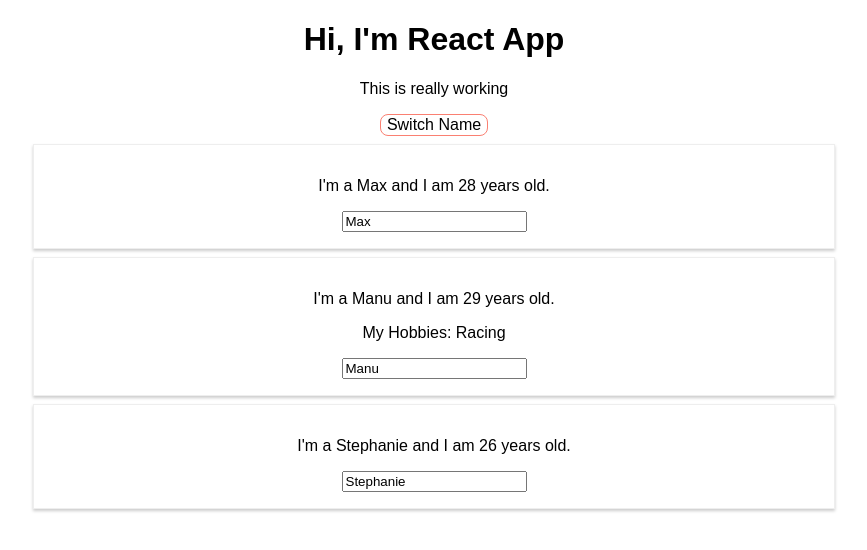
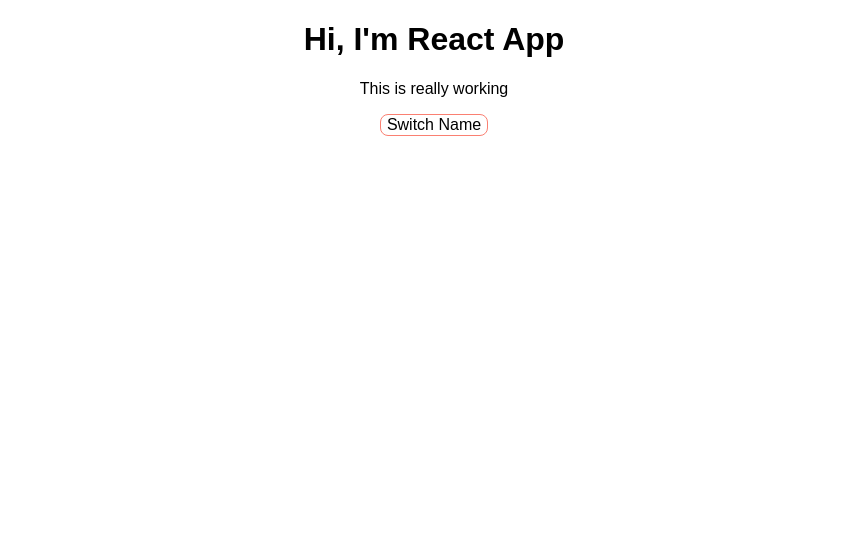
Before and after one commit to Shwartz/react-training, a React (Create React App) app: page / in a window 1280 px wide. Shown: the top 550 px of the page, without its empty margins (206-1073 px from the left). Built offline with nearby package versions, Linux system fonts and the light colour scheme.

Commit message:
Section 4, if statements in JSX

```diff
--- a/src/App.js
+++ b/src/App.js
@@ -29,8 +29,14 @@ class App extends Component {
         {name: 'Max', age: '28'},
         {name: event.target.value, age: '29'},
         {name: 'Stephanie', age: '25'},
-      ]
+      ],
+      otherState: 'Some other values',
+      showPersons: false,
     })
+  };
+
+  togglePersonsHandler = () => {
+
   };
 
   render() {
@@ -48,7 +54,9 @@ class App extends Component {
       <div className="App">
         <h1>Hi, I'm React App</h1>
         <p>This is really working</p>
-        <button style={style} onClick={() => this.switchNameHandler('Maxi!!!')}>Switch Name</button>
+        <button style={style} onClick={() => this.togglePersonsHandler}>Switch Name</button>
+        { this.state.persons === true ?
+          <div>
             <Person
               name={persons[0].name}
               age={persons[0].age}/>
@@ -63,6 +71,8 @@ class App extends Component {
             <Person
               name={persons[2].name}
               age={persons[2].age}/>
+          </div> : null
+        }
       </div>
     );
   }
--- a/src/Person/Person.js
+++ b/src/Person/Person.js
@@ -3,13 +3,13 @@ import './Person.css';
 
 const person = (props) => {
   console.log('props', props);
-  const {name, age} = props;
+  const {name, age, changed} = props;
 
   return (
     <div className="Person">
       <p onClick={props.click}>I'm a {name} and I am {age} years old.</p>
       <p>{props.children}</p>
-      <input type="text" onChange={props.changed} value={name} />
+      <input type="text" onChange={changed} value={name} />
     </div>
   )
 };
```
Lines whose indentation alone changed are shown as unchanged.
